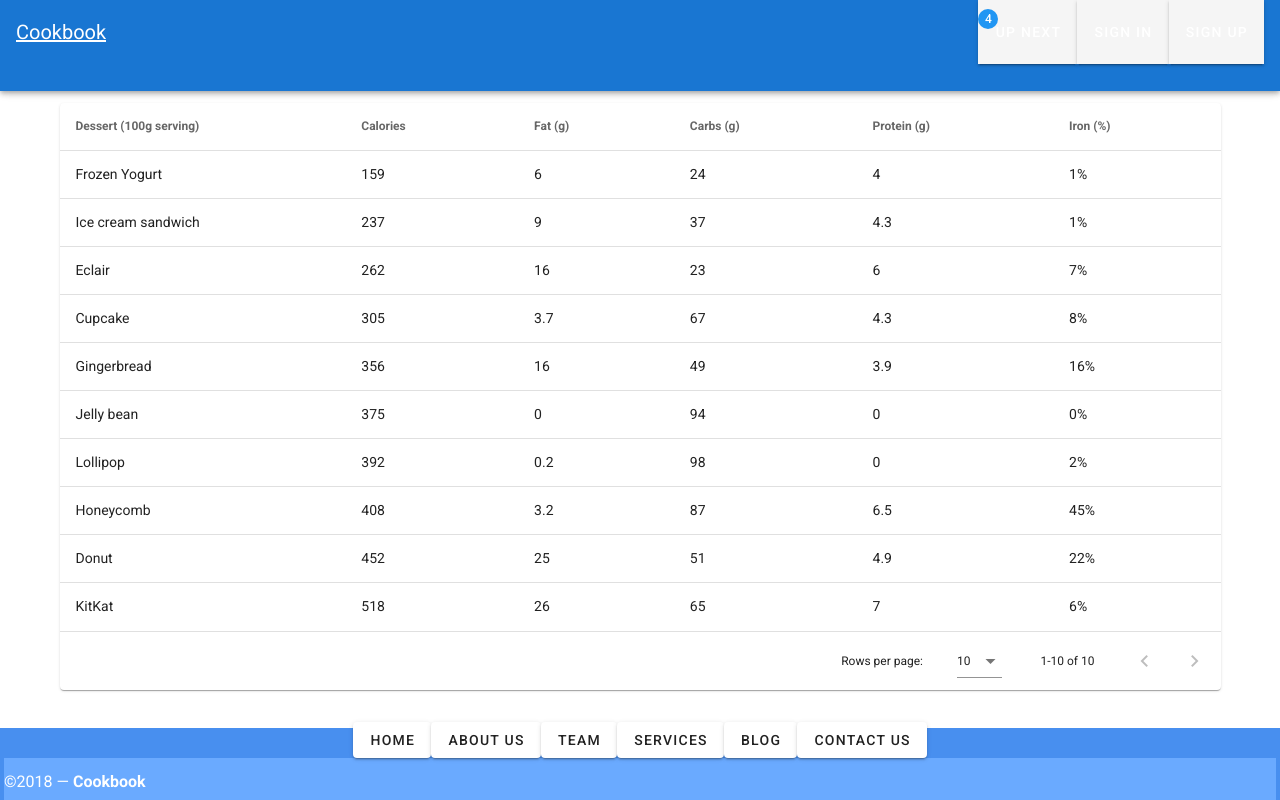
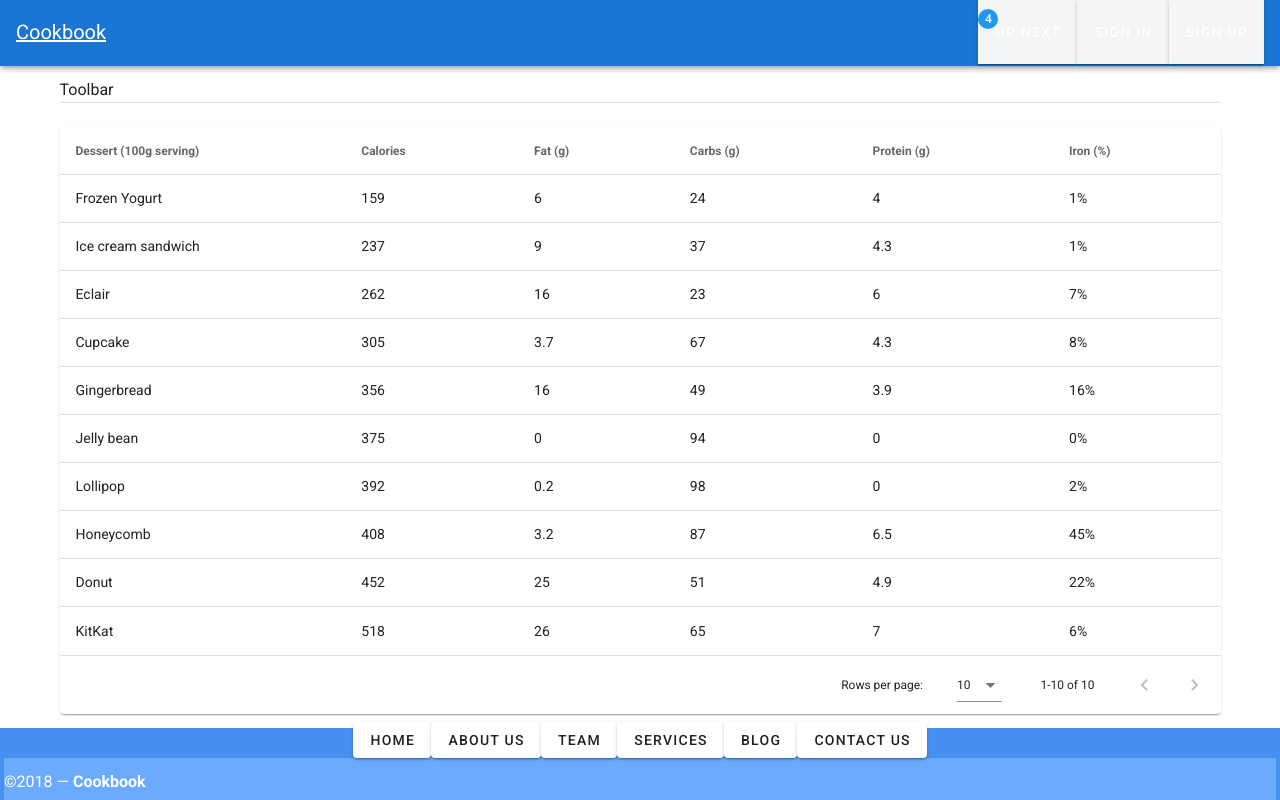
Before and after one commit to kleinjm/cookbook_vue, a Nuxt app: page /recipes in a window 1280 px wide. Built offline with nearby package versions, Linux system fonts and the light colour scheme.

Commit message:
fix auth

```diff
--- a/config/auth.js
+++ b/config/auth.js
@@ -16,7 +16,4 @@ export default {
       },
     },
   },
-  redirect: {
-    login: '/recipes',
-  },
 }
--- a/pages/index.vue
+++ b/pages/index.vue
@@ -38,7 +38,5 @@
 </template>
 
 <script>
-export default {
-  auth: 'guest',
-}
+export default {}
 </script>
--- a/pages/recipes.vue
+++ b/pages/recipes/index.vue
@@ -1,4 +1,8 @@
 <template>
+  <div>
+    Toolbar
+    <v-divider />
+    <br />
     <v-data-table :headers="headers" :items="desserts" class="elevation-1">
       <template v-slot:items="props">
         <td>{{ props.item.name }}</td>
@@ -9,6 +13,7 @@
         <td class="text-xs-right">{{ props.item.iron }}</td>
       </template>
     </v-data-table>
+  </div>
 </template>
 <script>
 export default {
--- a/pages/sign-up.vue
+++ b/pages/sign-up.vue
@@ -70,7 +70,7 @@ import { fieldErrors } from '~/utils/vuelidate'
 
 export default {
   mixins: [LoginMixin],
-  auth: 'guest',
+  auth: false,
   data() {
     return {
       firstName: '',
```
Lines whose indentation alone changed are shown as unchanged.
